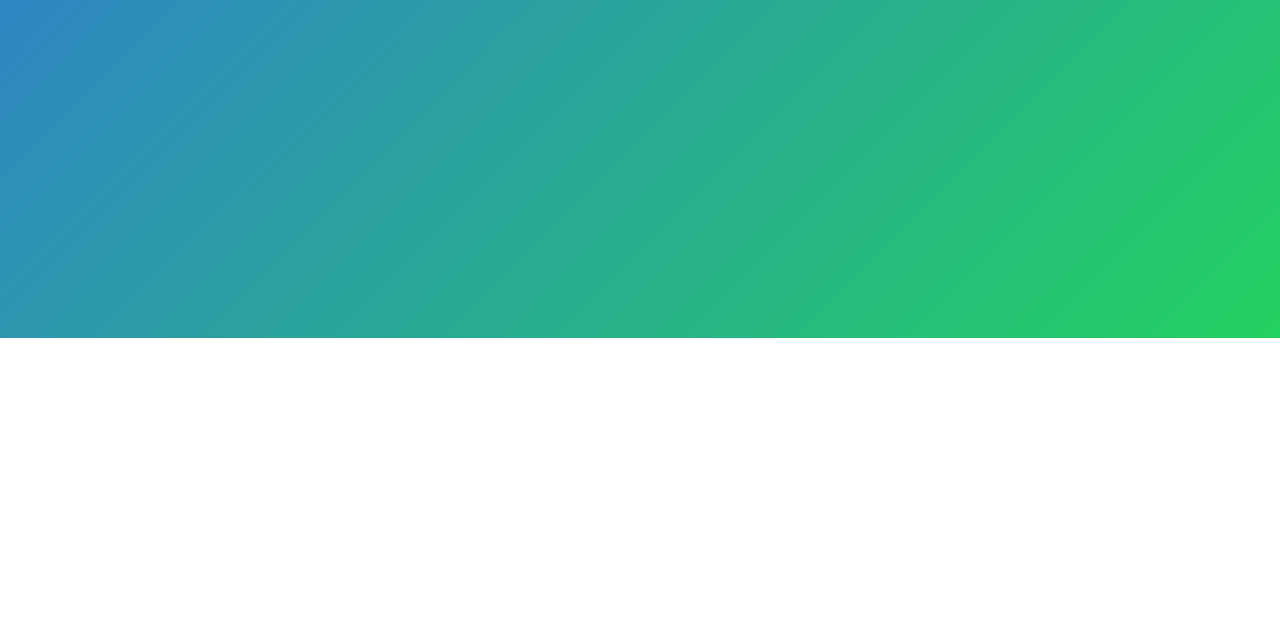
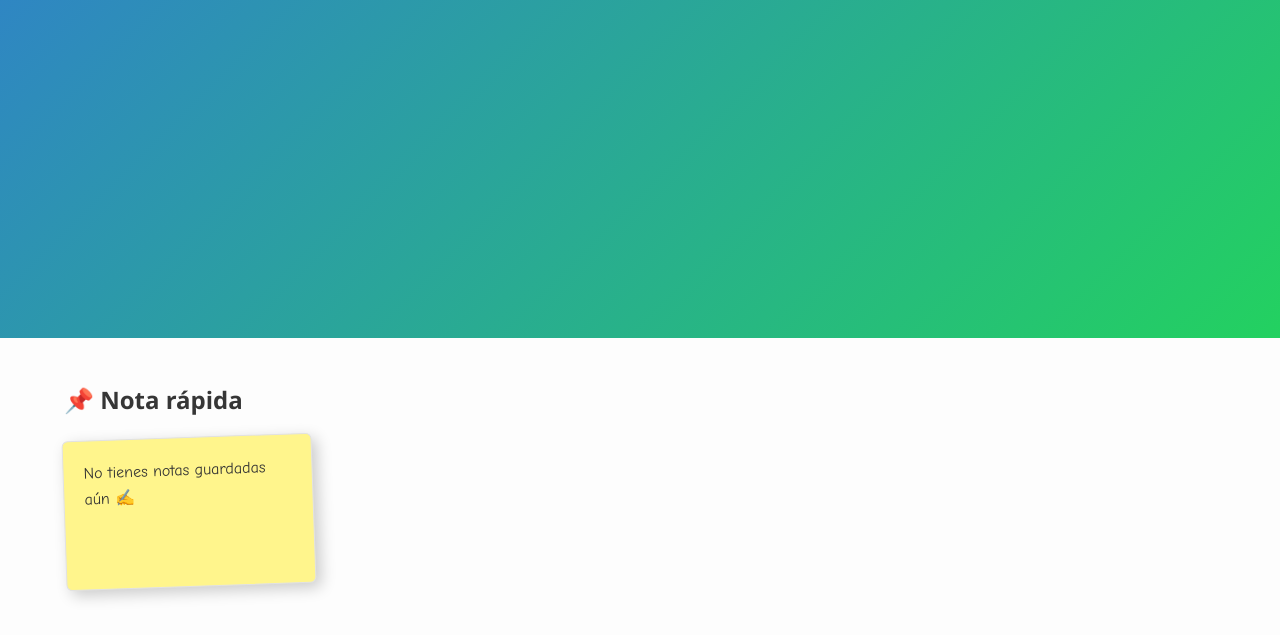
Before and after one commit to MONDEJAAR/mi-web-util, a plain HTML site: page index.html in a window 1280 px wide. Shown: the part 462-1097 px from the top of the page. Before the commit the page ends 800 px from the top, so only its background shows below. Drawn offline with nearby package versions, Linux system fonts and the light colour scheme.

Commit message:
index changes

```diff
--- a/index.html
+++ b/index.html
@@ -38,5 +38,15 @@
       </div>
     </div>
   </section>
+
+<section class="section">
+  <div class="container">
+    <h2 class="title is-4">📌 Nota rápida</h2>
+    <div id="postIt" class="post-it"></div>
+  </div>
+</section>
+
+<script defer src="js/postit.js"></script>
+
 </body>
 </html>
```
